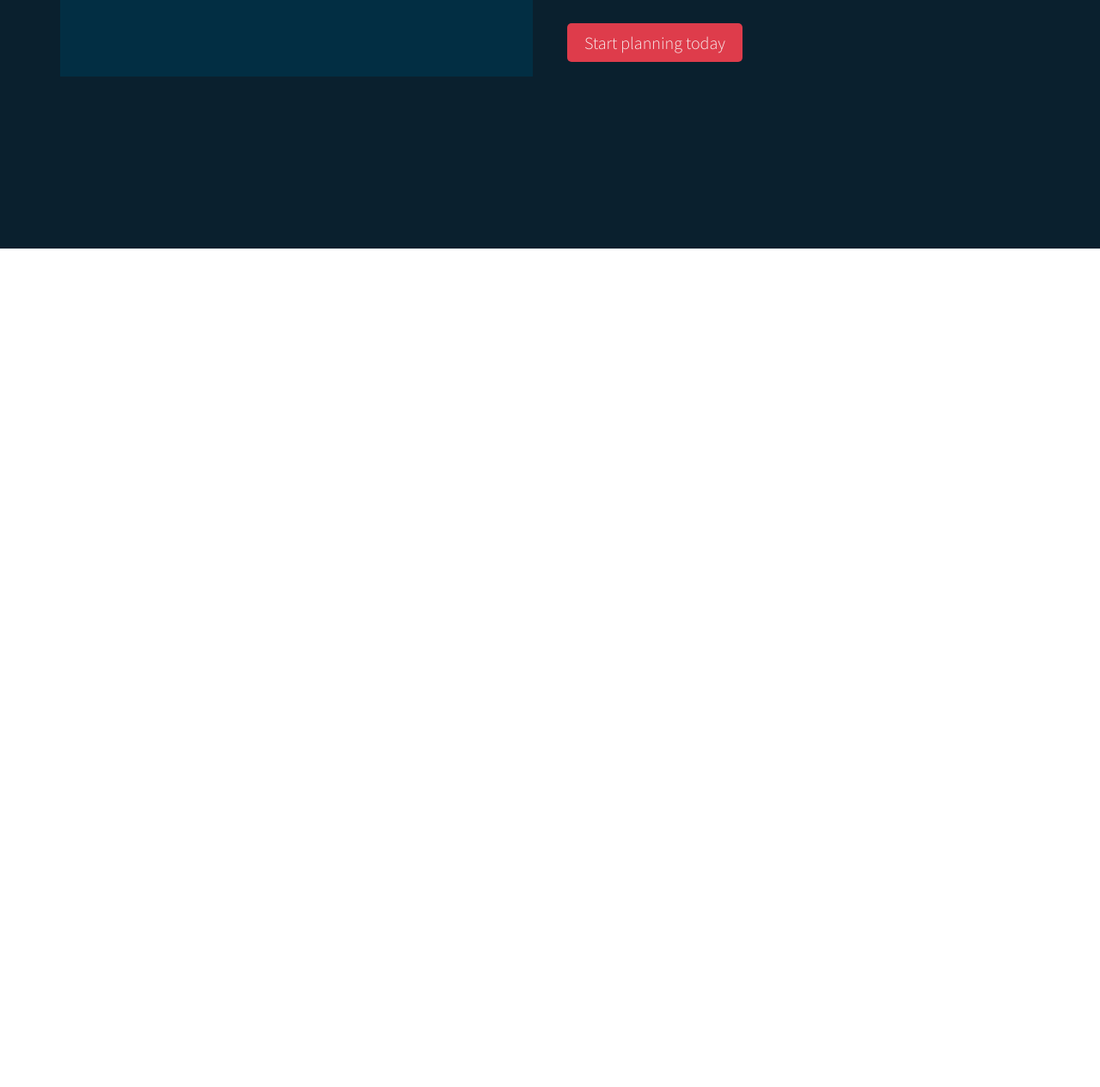
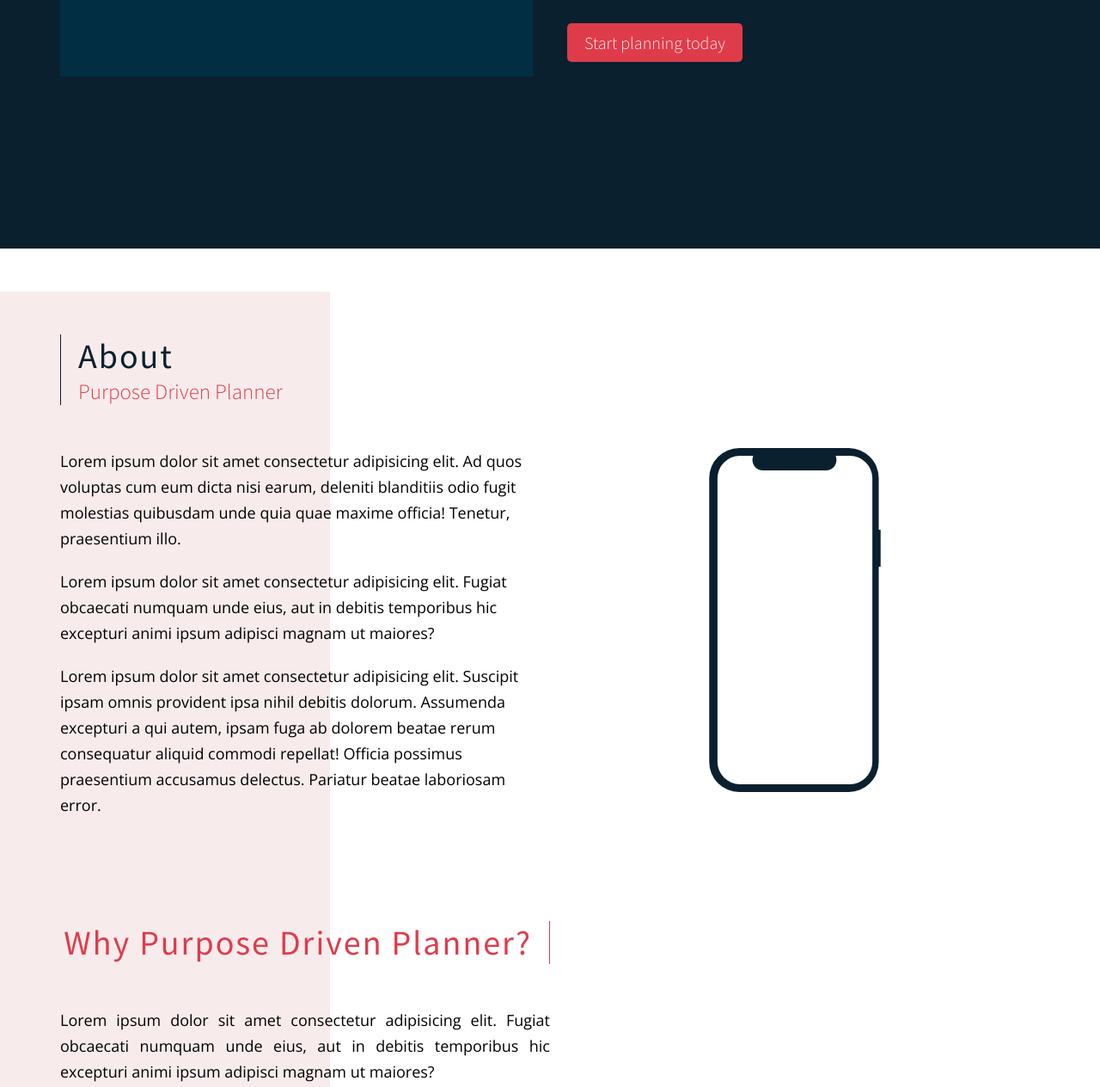
Before and after one commit to VukJovanovic/pdp-landing-page, a website built with Parcel: page index.html in a window 1280 px wide. Shown: the part 511-1775 px from the top of the page at 86% size. Before the commit the page ends 800 px from the top, so only its background shows below. Built offline with nearby package versions, Linux system fonts and the light colour scheme; no server answers.

Commit message:
about section

```diff
--- a/css/main.js
+++ b/css/main.js
@@ -217,7 +217,7 @@ var parent = module.bundle.parent;
 if ((!parent || !parent.isParcelRequire) && typeof WebSocket !== 'undefined') {
   var hostname = "" || location.hostname;
   var protocol = location.protocol === 'https:' ? 'wss' : 'ws';
-  var ws = new WebSocket(protocol + '://' + hostname + ':' + "53718" + '/');
+  var ws = new WebSocket(protocol + '://' + hostname + ':' + "60330" + '/');
 
   ws.onmessage = function (event) {
     checkedAssets = {};
--- a/index.html
+++ b/index.html
@@ -108,6 +108,57 @@
         </div>
       </div>
     </section>
+    <!-- About PDP section -->
+    <section class="about">
+      <div class="about__shape"></div>
+      <div class="about__content">
+        <div class="about__heading">
+          <h2 class="about__heading-h2">About</h2>
+          <h3 class="about__heading-h3">Purpose Driven Planner</h3>
+        </div>
+        <div class="about__text">
+          <p class="about__text-p">
+            Lorem ipsum dolor sit amet consectetur adipisicing elit. Ad quos
+            voluptas cum eum dicta nisi earum, deleniti blanditiis odio fugit
+            molestias quibusdam unde quia quae maxime officia! Tenetur,
+            praesentium illo.
+          </p>
+          <p class="about__text-p">
+            Lorem ipsum dolor sit amet consectetur adipisicing elit. Fugiat
+            obcaecati numquam unde eius, aut in debitis temporibus hic excepturi
+            animi ipsum adipisci magnam ut maiores?
+          </p>
+          <p class="about__text-p">
+            Lorem ipsum dolor sit amet consectetur adipisicing elit. Suscipit
+            ipsam omnis provident ipsa nihil debitis dolorum. Assumenda
+            excepturi a qui autem, ipsam fuga ab dolorem beatae rerum
+            consequatur aliquid commodi repellat! Officia possimus praesentium
+            accusamus delectus. Pariatur beatae laboriosam error.
+          </p>
+        </div>
+        <div class="about__imageContainer about__imageContainer-1">
+          <img src="./img/phone.svg" alt="" />
+        </div>
+        <div class="about__imageContainer about__imageContainer-2">
+          <img src="./img/phone.svg" alt="" />
+        </div>
+        <div class="about__text about__text-2">
+          <h2 class="about__text-h2">Why Purpose Driven Planner?</h2>
+          <p class="about__text-p">
+            Lorem ipsum dolor sit amet consectetur adipisicing elit. Fugiat
+            obcaecati numquam unde eius, aut in debitis temporibus hic excepturi
+            animi ipsum adipisci magnam ut maiores?
+          </p>
+          <p class="about__text-p">
+            Lorem ipsum dolor sit amet consectetur adipisicing elit. Suscipit
+            ipsam omnis provident ipsa nihil debitis dolorum. Assumenda
+            excepturi a qui autem, ipsam fuga ab dolorem beatae rerum
+            consequatur aliquid commodi repellat! Officia possimus praesentium
+            accusamus delectus. Pariatur beatae laboriosam error.
+          </p>
+        </div>
+      </div>
+    </section>
 
     <script src="https://cdnjs.cloudflare.com/ajax/libs/gsap/2.1.3/TweenMax.min.js"></script>
     <script src="./js/bundle.js"></script>
--- a/js/bundle.js
+++ b/js/bundle.js
@@ -1978,7 +1978,7 @@ var parent = module.bundle.parent;
 if ((!parent || !parent.isParcelRequire) && typeof WebSocket !== 'undefined') {
   var hostname = "" || location.hostname;
   var protocol = location.protocol === 'https:' ? 'wss' : 'ws';
-  var ws = new WebSocket(protocol + '://' + hostname + ':' + "53719" + '/');
+  var ws = new WebSocket(protocol + '://' + hostname + ':' + "60367" + '/');
 
   ws.onmessage = function (event) {
     checkedAssets = {};
--- a/scss/base/_typography.scss
+++ b/scss/base/_typography.scss
@@ -10,8 +10,13 @@ $bold: 400;
 
 // font sizes
 $heading-1: 4.5rem;
+$heading-2: 4rem;
+$heading-3: 2.5rem;
 $paragraph-1: 1.8rem;
 $paragraph-2: 2rem;
 $paragraph-danger: 2.5rem;
 $small: 1.5rem;
 $big: 2rem;
+
+// letter spacing
+$heading-letter-spacing: 2px;
--- a/scss/components/_header.scss
+++ b/scss/components/_header.scss
@@ -4,6 +4,7 @@
   left: 0;
   height: 8rem;
   background-color: $color-primary;
+  transition: 0.4s ease;
   &__content {
     display: flex;
     justify-content: space-between;
@@ -20,6 +21,7 @@
 .headerFixed {
   position: fixed;
   box-shadow: 0px 2px 10px rgba(0, 0, 0, 0.6);
+  z-index: $header-index;
 }
 
 // styles for desktop navigation
--- a/scss/layout/grid.scss
+++ b/scss/layout/grid.scss
@@ -1,7 +1,8 @@
 // Common grid styles for multiple components
 // Grid layout that is the same for all main sections
 .header,
-.welcome {
+.welcome,
+.about {
   display: grid;
   grid-template-columns: minmax(130px, 1fr) minmax(min-content, 1520px) minmax(
       130px,
@@ -67,3 +68,28 @@
     }
   }
 }
+
+// Grid layout for about section
+.about {
+  &__content {
+    grid-column: 2 / 3;
+    display: grid;
+    grid-template-columns: 1fr 1fr;
+    grid-template-rows: repeat(4, max-content);
+    @media only screen and(max-width: 1024px) {
+      grid-template-columns: 2fr 1fr;
+      grid-gap: 4rem;
+    }
+
+    @media only screen and(max-width: 800px) {
+      grid-template-columns: 1fr;
+      grid-gap: 0;
+    }
+  }
+  &__imageContainer-2 {
+    grid-row: 5 / 6;
+  }
+  &__heading {
+    grid-column: 1 / -1;
+  }
+}
--- a/scss/main.scss
+++ b/scss/main.scss
@@ -11,3 +11,4 @@
 
 // Sections
 @import './sections/welcome';
+@import './sections/about';
--- /dev/null
+++ b/scss/sections/_about.scss
@@ -0,0 +1,97 @@
+.about {
+  min-height: 100vh;
+  width: 100vw;
+  padding: 10rem 0;
+  position: relative;
+  z-index: 0;
+  &__shape {
+    position: absolute;
+    top: 5rem;
+    left: 0;
+    height: 100%;
+    width: 30vw;
+    background-color: $color-neutral;
+    z-index: 1;
+    @media only screen and(max-width: 800px) {
+      width: 50vw;
+    }
+  }
+  &__content {
+    z-index: 2;
+  }
+  &__heading {
+    border-left: 1px solid $color-primary;
+    padding-left: 2rem;
+    margin-bottom: 5rem;
+    &-h2 {
+      font-family: $font-source-sans;
+      font-size: $heading-2;
+      letter-spacing: $heading-letter-spacing;
+      color: $color-primary;
+      font-weight: $bold;
+    }
+    &-h3 {
+      font-family: $font-source-sans;
+      font-size: $heading-3;
+      color: $font-danger;
+      font-weight: $light;
+    }
+  }
+
+  //   styles for text paragraphs in about section
+  &__text {
+    &-h2 {
+      font-family: $font-source-sans;
+      font-size: $heading-2;
+      letter-spacing: $heading-letter-spacing;
+      color: $color-danger;
+      font-weight: $bold;
+      margin-bottom: 5rem;
+      text-align: right;
+      padding-right: 2rem;
+      border-right: 1px solid $color-danger;
+
+      @media only screen and(max-width: 800px) {
+        padding-right: 0;
+        border-right: none;
+        padding-left: 2rem;
+        border-left: 1px solid $color-primary;
+        text-align: left;
+      }
+    }
+    &-p {
+      font-size: $paragraph-1;
+      font-weight: $light;
+      font-family: $font-open-sans;
+      line-height: 3rem;
+      margin-bottom: 2rem;
+
+      &:last-child {
+        margin-bottom: 0;
+      }
+    }
+  }
+  &__text-2 {
+    text-align: justify;
+  }
+
+  &__imageContainer-1 {
+    margin-bottom: 15rem;
+  }
+  &__imageContainer {
+    display: flex;
+    justify-content: center;
+    align-items: center;
+    @media only screen and(max-width: 1024px) {
+      justify-content: flex-end;
+    }
+    @media only screen and(max-width: 800px) {
+      justify-content: center;
+      margin: 5rem 0rem;
+    }
+    img {
+      width: 25rem;
+      height: 40rem;
+    }
+  }
+}
```
Also changed, not shown: css/main.css, img/phone.svg (added), 2 other files.
